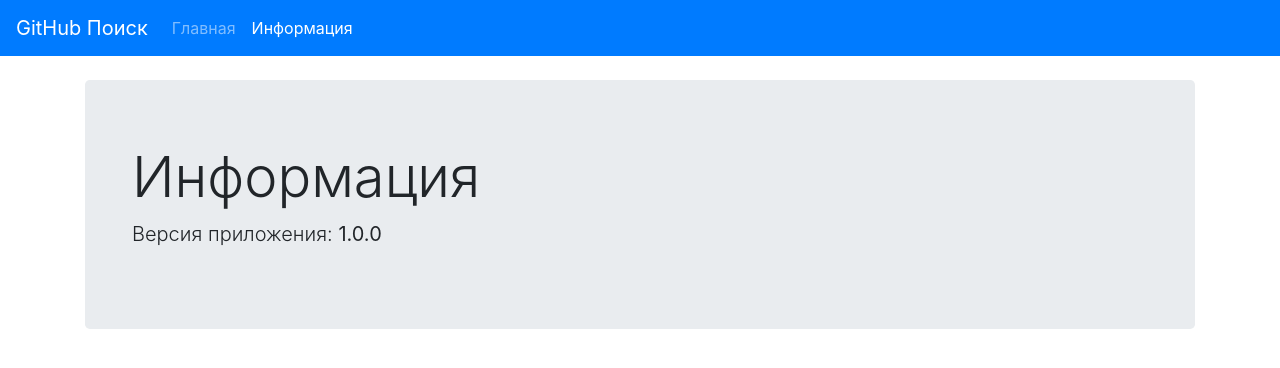
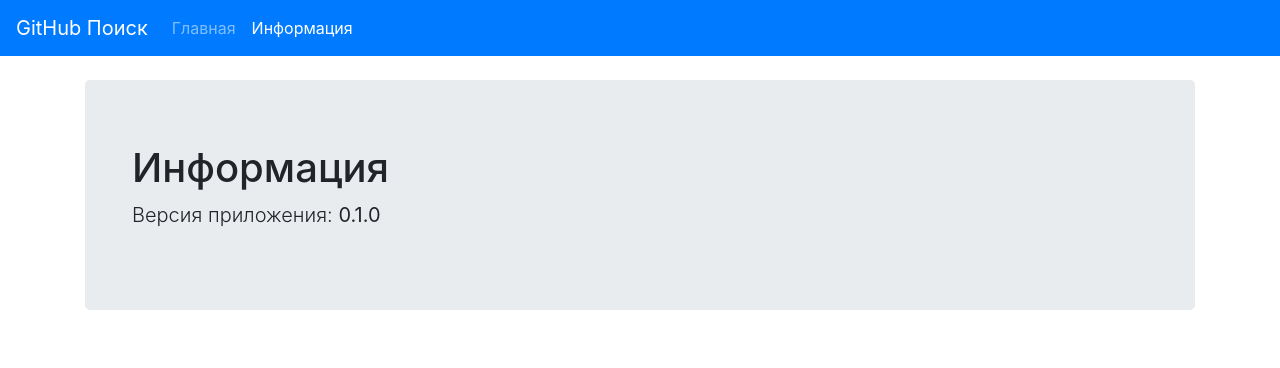
Before and after one commit to opv1/github-repos, a React (Create React App) app: page /github-repos-vm/about in a window 1280 px wide. Shown: the top 368 px of the page. Built offline with nearby package versions, Linux system fonts and the light colour scheme.

Commit message:
more beauty

```diff
--- a/src/index.scss
+++ b/src/index.scss
@@ -1,19 +1 @@
 @import '~bootstrap/scss/bootstrap';
-
-body {
-  margin: 0;
-  font-family:
-    -apple-system,
-    BlinkMacSystemFont,
-    'Segoe UI',
-    'Roboto',
-    'Oxygen',
-    'Ubuntu',
-    'Cantarell',
-    'Fira Sans',
-    'Droid Sans',
-    'Helvetica Neue',
-    sans-serif;
-  -webkit-font-smoothing: antialiased;
-  -moz-osx-font-smoothing: grayscale;
-}
--- a/src/pages/About.js
+++ b/src/pages/About.js
@@ -4,9 +4,9 @@ export const About = () => {
   return (
     <div className='jumbotron'>
       <div className='container'>
-        <h1 className='display-4'>Информация</h1>
+        <h1 className='display-5'>Информация</h1>
         <p className='lead'>
-          Версия приложения: <strong>1.0.0</strong>
+          Версия приложения: <strong>0.1.0</strong>
         </p>
       </div>
     </div>
```
Also changed, not shown: package.json (+10 -10 lines), 1 other file (tests, documents, lock files or other folders).
